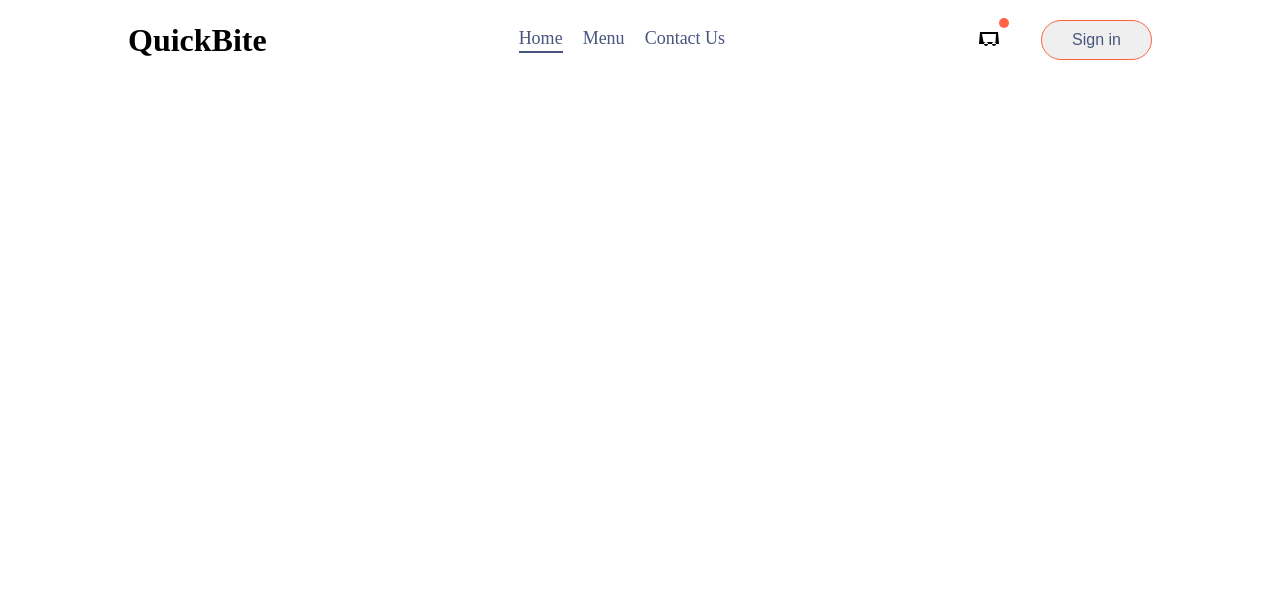
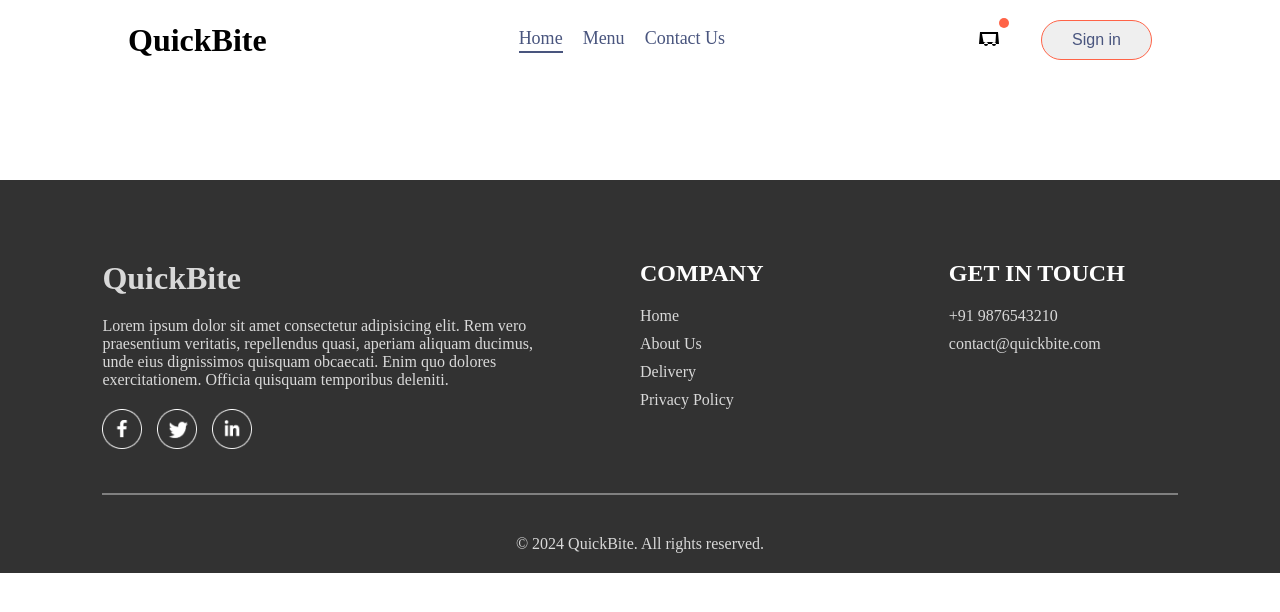
Before and after one commit to rishibharadwajsai/BiteBooker, a React (Vite) app in the folder Frontend/: page /order in a window 1280 px wide. Shown: the top 612 px of the page. Built offline with nearby package versions, Linux system fonts and the light colour scheme.

Commit message:
Added Footer component

```diff
--- a/Frontend/src/App.jsx
+++ b/Frontend/src/App.jsx
@@ -4,9 +4,11 @@
 import Home from "./pages/Home/Home";
 import Cart from "./pages/Cart/Cart";
 import PlaceOrder from "./pages/PlaceOrder/PlaceOrder";
+import Footer from "./components/Footer/Footer";
 
 const App = () => {
   return (
+    <>
       <div className="app">
         <Navbar />
         <Routes>
@@ -15,6 +17,8 @@
           <Route path="/order" element={<PlaceOrder />} />
         </Routes>
       </div>
+      <Footer />
+    </>
   );
 };
 
--- /dev/null
+++ b/Frontend/src/components/Footer/Footer.css
@@ -0,0 +1,48 @@
+.footer{
+    color: #d9d9d9;
+    background-color: #323232;
+    display: flex;
+    flex-direction: column;
+    align-items: center;
+    gap: 20px;
+    padding: 20px 8vw;
+    padding-top: 80px;
+    margin-top: 100px;
+}
+
+.footer-content{
+    width: 100%;
+    display: grid;
+    grid-template-columns: 2fr 1fr 1fr;
+    gap: 80px;
+}
+
+.footer-content-left, .footer-content-center, .footer-content-right{
+    display: flex;
+    flex-direction: column;
+    align-items: start;
+    gap: 20px;
+}
+
+.footer-content-left li, .footer-content-center li, .footer-content-right li{
+    list-style: none;
+    margin-bottom: 10px;
+    cursor: pointer;
+}
+
+.footer-content-center h2, .footer-content-right h2{
+    color: white;
+}
+
+.footer-social-icons img{
+    width: 40px;
+    margin-right: 15px;
+}
+
+.footer hr{
+    width: 100%;
+    height: 2px;
+    margin: 20px 0px;
+    background-color: grey;
+    border: none;
+}
--- /dev/null
+++ b/Frontend/src/components/Footer/Footer.jsx
@@ -0,0 +1,48 @@
+import React from "react";
+import "./Footer.css";
+import { assets } from "../../assets/assets";
+
+const Footer = () => {
+  return (
+    <div className="footer" id="footer">
+      <div className="footer-content">
+        <div className="footer-content-left">
+          <h1>QuickBite</h1>
+          <p>
+            Lorem ipsum dolor sit amet consectetur adipisicing elit. Rem vero
+            praesentium veritatis, repellendus quasi, aperiam aliquam ducimus,
+            unde eius dignissimos quisquam obcaecati. Enim quo dolores
+            exercitationem. Officia quisquam temporibus deleniti.
+          </p>
+          <div className="footer-social-icons">
+            <img src={assets.facebook_icon} alt="" />
+            <img src={assets.twitter_icon} alt="" />
+            <img src={assets.linkedin_icon} alt="" />
+          </div>
+        </div>
+        <div className="footer-content-center">
+          <h2>COMPANY</h2>
+          <ul>
+            <li>Home</li>
+            <li>About Us</li>
+            <li>Delivery</li>
+            <li>Privacy Policy</li>
+          </ul>
+        </div>
+        <div className="footer-content-right">
+          <h2>GET IN TOUCH</h2>
+          <ul>
+            <li>+91 9876543210</li>
+            <li>contact@quickbite.com</li>
+          </ul>
+        </div>
+      </div>
+      <hr />
+      <p className="footer-copyright">
+        &copy; 2024 QuickBite. All rights reserved.
+      </p>
+    </div>
+  );
+};
+
+export default Footer;
```
Lines whose indentation alone changed are shown as unchanged.
